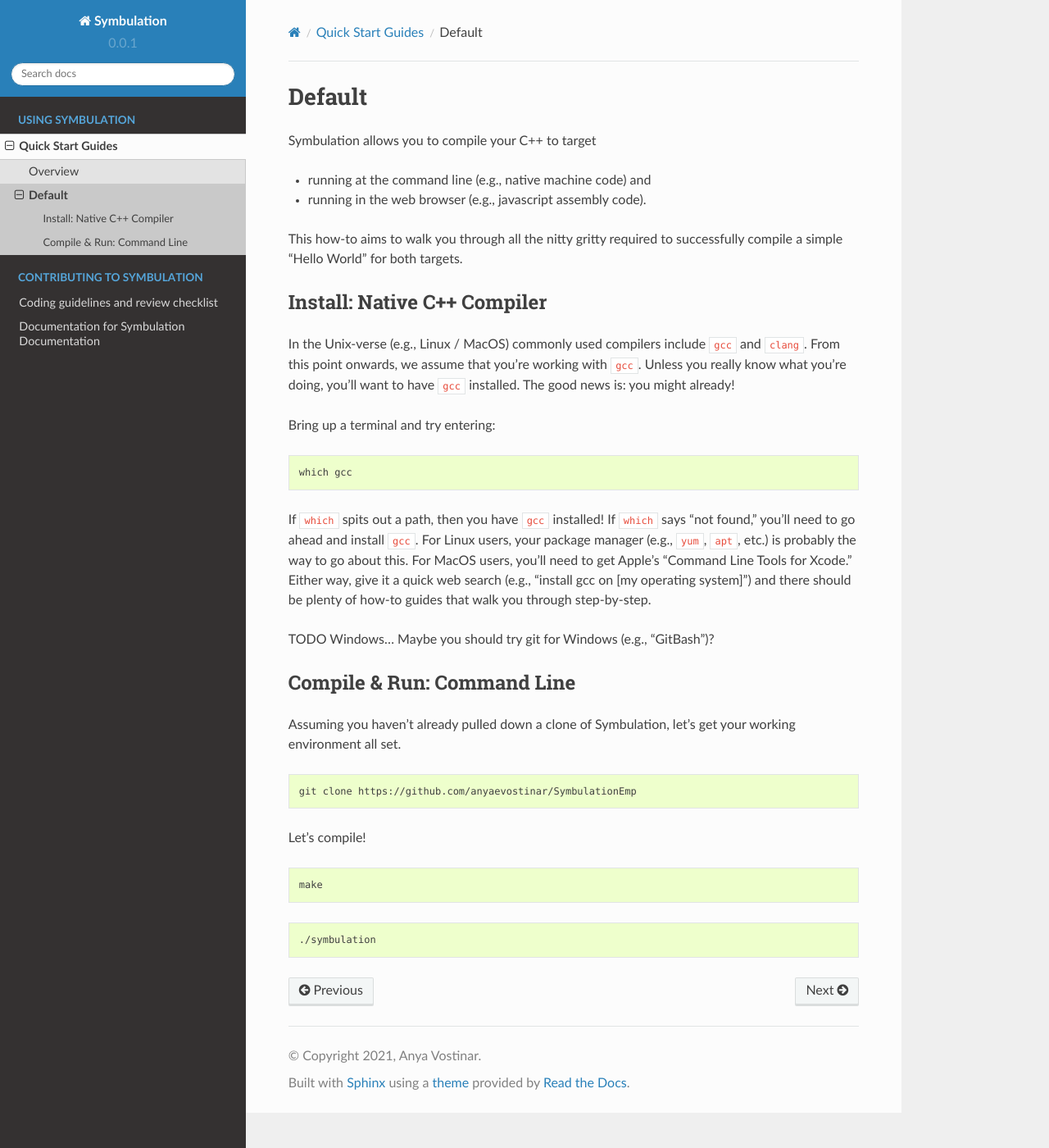
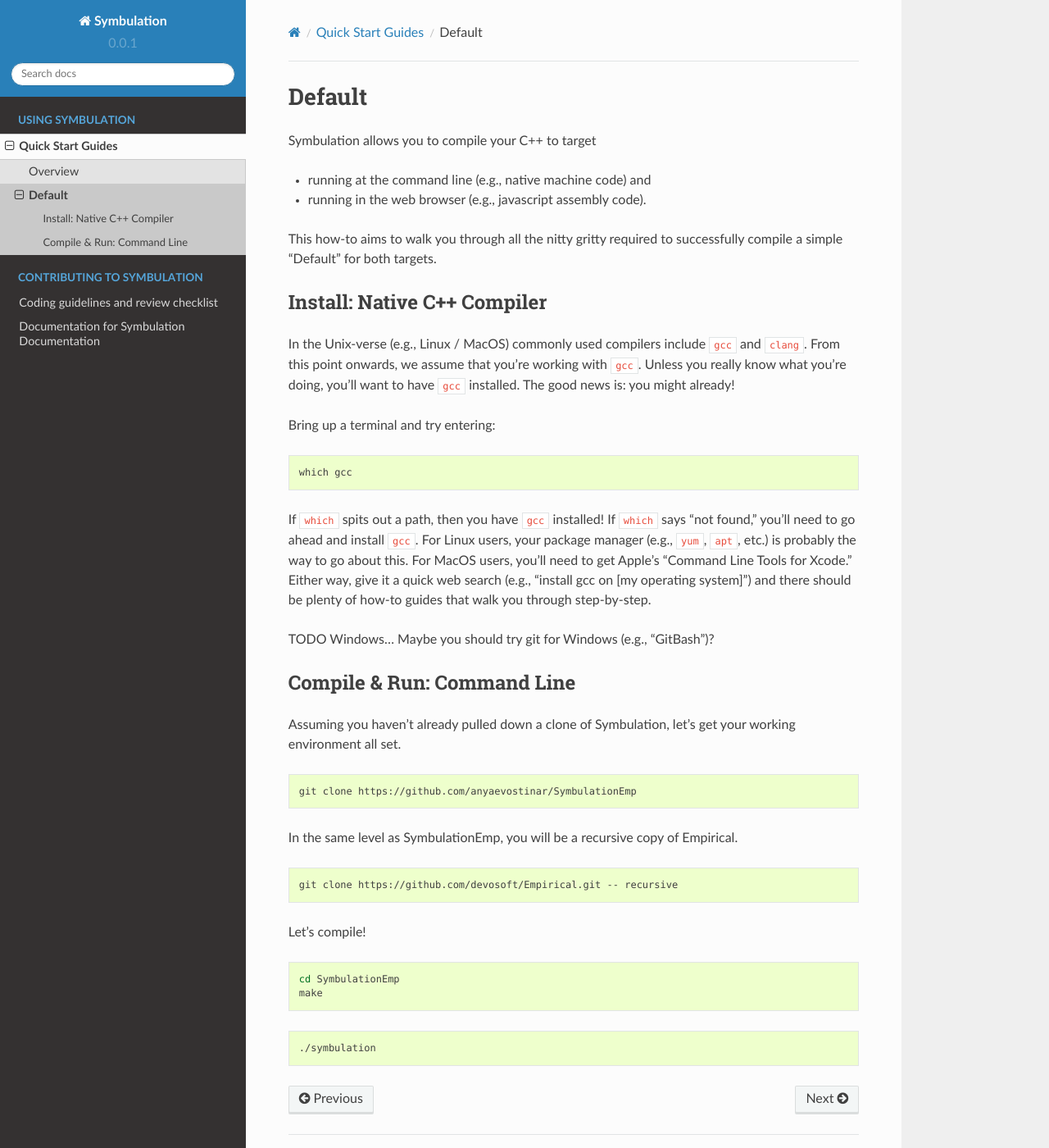
Before and after one commit to anyaevostinar/SymbulationEmp, a Sphinx documentation site: the page built from docs/QuickStartGuides/1-GettingRunning.md, in a window 1280 px wide and 1400 px high. Shown: the whole window at 82% size. Built offline with Sphinx 7.4.7 and the Read the Docs theme 2.0.0, drawn with Linux system fonts in a browser that asks for light colours; pages that are not in the unit, such as notebooks, are missing from menus.

Commit message:
fixing docs

````diff
--- a/docs/QuickStartGuides/1-GettingRunning.md
+++ b/docs/QuickStartGuides/1-GettingRunning.md
@@ -6,7 +6,7 @@
 - running in the web browser (e.g., javascript assembly code).
 
 This how-to aims to walk you through all the nitty gritty required to
-successfully compile a simple "Hello World" for both targets.
+successfully compile a simple "Default" for both targets.
 
 ## Install: Native C++ Compiler
 
@@ -40,10 +40,16 @@
 ```shell
 git clone https://github.com/anyaevostinar/SymbulationEmp
 ```
+In the same level as SymbulationEmp, you will be a recursive copy of Empirical.
+
+```shell
+git clone https://github.com/devosoft/Empirical.git -- recursive
+```
 
 Let's compile!
 
 ```shell
+cd SymbulationEmp
 make
 ```
 
````
